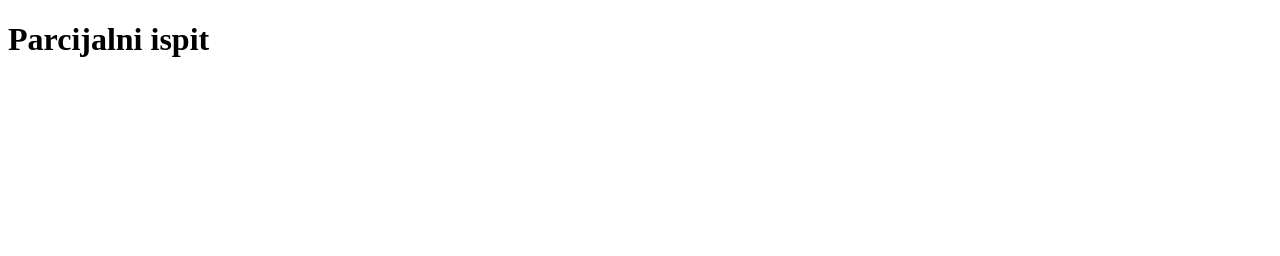
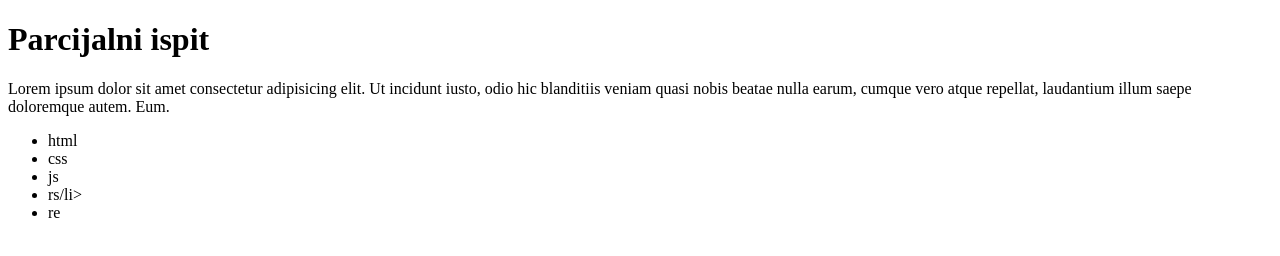
Before and after one commit to marinvrdoljak1/parcijalni-ispit, a plain HTML site: page index.html in a window 1280 px wide. Drawn offline with Linux system fonts and the light colour scheme.

Commit message:
dodani paragraf i lista

```diff
--- a/index.html
+++ b/index.html
@@ -7,5 +7,17 @@
   </head>
   <body>
     <h1>Parcijalni ispit</h1>
+    <p>
+      Lorem ipsum dolor sit amet consectetur adipisicing elit. Ut incidunt
+      iusto, odio hic blanditiis veniam quasi nobis beatae nulla earum, cumque
+      vero atque repellat, laudantium illum saepe doloremque autem. Eum.
+    </p>
+    <ul>
+      <li>html</li>
+      <li>css</li>
+      <li>js</li>
+      <li>rs/li></li>
+      <li>re</li>
+    </ul>
   </body>
 </html>
```
